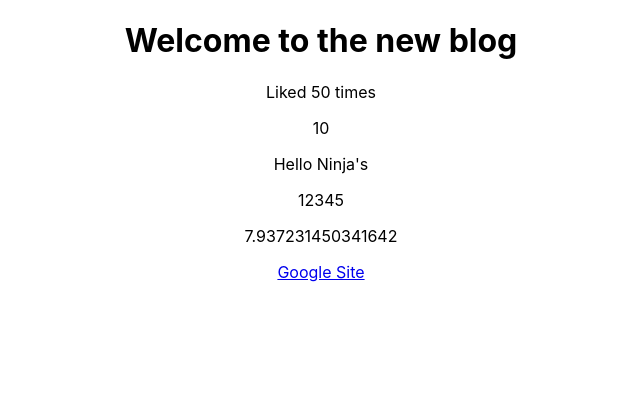
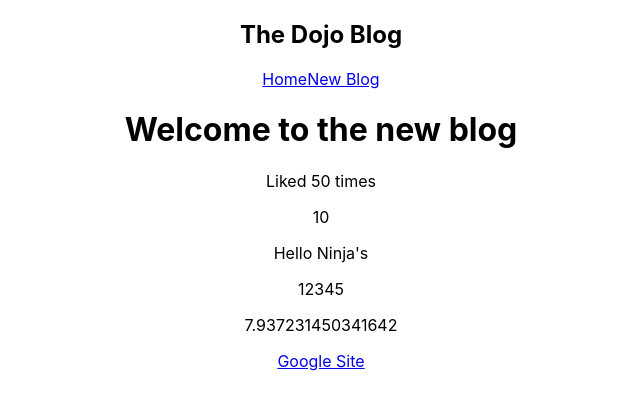
Before and after one commit to Cyber-Infernox/Dojo-Blogs, a React (Create React App) app: page / in a window 1280 px wide. Shown: the top 410 px of the page, without its empty margins (319-959 px from the left). Built offline with nearby package versions, Linux system fonts and the light colour scheme.

Commit message:
Adding more components

```diff
--- a/src/App.js
+++ b/src/App.js
@@ -1,5 +1,6 @@
 // import logo from './logo.svg';
 import "./App.css";
+import Navbar from "./Navbar";
 
 function App() {
   const title = "Welcome to the new blog";
@@ -9,6 +10,7 @@
 
   return (
     <div className="App">
+      <Navbar />
       {/* <header className="App-header">
         <img src={logo} className="App-logo" alt="logo" />
         <p>
--- /dev/null
+++ b/src/Navbar.js
@@ -0,0 +1,13 @@
+const Navbar = () => {
+  return (
+    <nav className="navbar">
+      <h1>The Dojo Blog</h1>
+      <div className="links">
+        <a href="/">Home</a>
+        <a href="/create">New Blog</a>
+      </div>
+    </nav>
+  );
+};
+
+export default Navbar;
```
